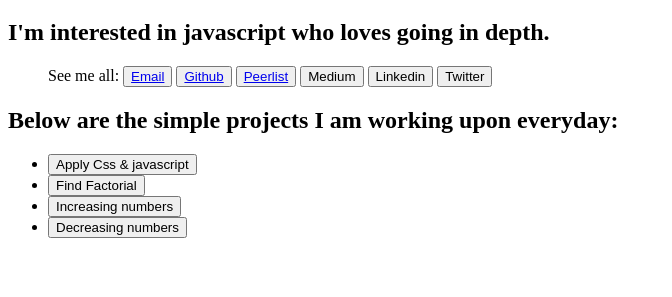
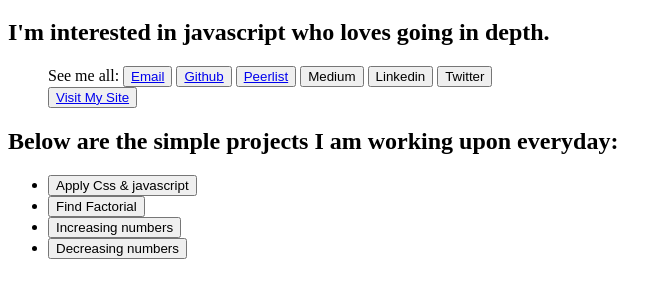
Before and after one commit to ravigarg001/musafir, a plain HTML site: page index.html in a window 1280 px wide. Shown: the part 61-358 px from the top of the page, without its empty margins (0-672 px from the left). Drawn offline with Linux system fonts and the light colour scheme.

Commit message:
Added my website

```diff
--- a/index.html
+++ b/index.html
@@ -22,6 +22,7 @@
   <button><a>Medium</a></button>
   <button><a>Linkedin</a></button>
   <button><a>Twitter</a></button><br>
+  <button><a href="https://Musafir.tech/">Visit My Site</a></button>
 </ul>
 </footer>
 <h2>Below are the simple projects I am working upon everyday:</h2>
```
